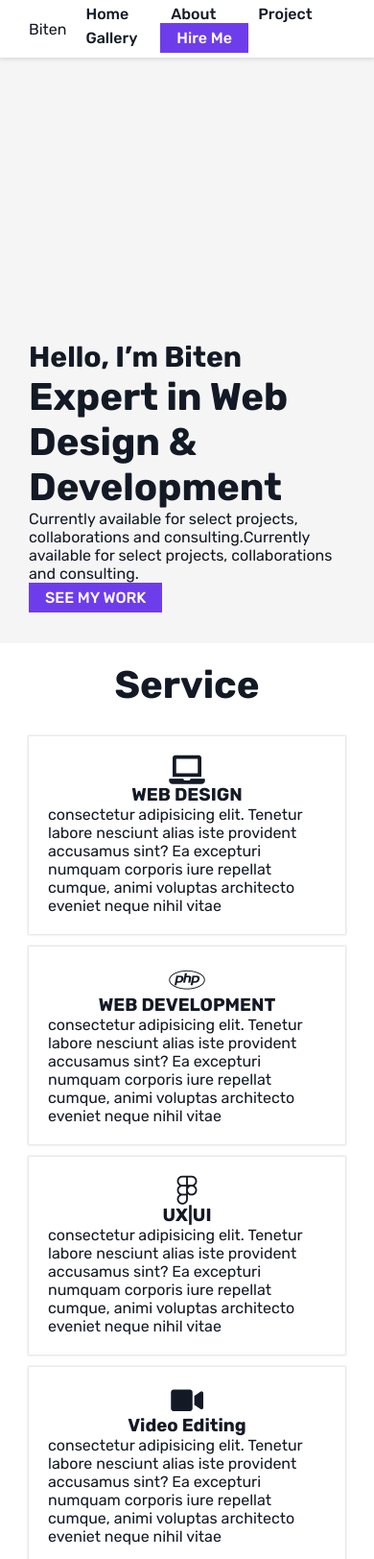
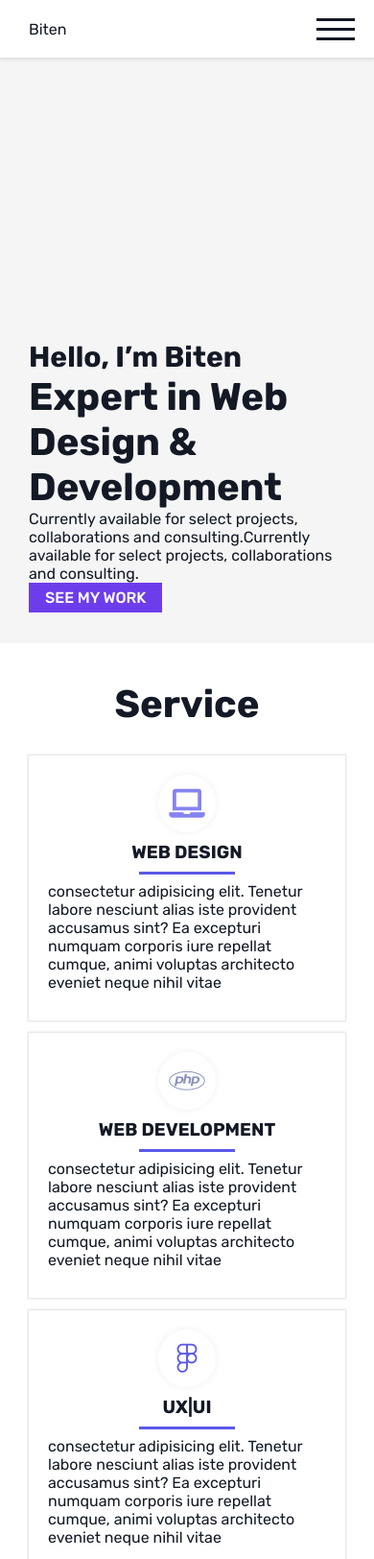
Before and after one commit to emetdas/devloper-biten-portfolio, a plain HTML site: page index.html in a window 390 px wide. Shown: the top 1624 px of the page at 96% size. Drawn offline with Linux system fonts and the light colour scheme.

Commit message:
update is done

```diff
--- a/css/style.css
+++ b/css/style.css
@@ -102,6 +102,72 @@ header {
 .nav_link {
   padding: 0.4rem 1rem;
 }
+.menu_icon {
+  width: 4rem;
+  height: 4rem;
+  right: 2rem;
+  position: absolute;
+  display: none;
+  cursor: pointer;
+}
+.menu_icon .menu_icon_box {
+  width: 100%;
+  height: 100%;
+  display: flex;
+  align-items: center;
+}
+.icon-line {
+  width: 100%;
+  height: 0.3rem;
+  background: var(--text-dark);
+}
+.icon-line::before,
+.icon-line::after {
+  position: absolute;
+  content: '';
+  width: 100%;
+  height: 0.3rem;
+  background: var(--text-dark);
+  transition: all 0.5s cubic-bezier(0.175, 0.885, 0.32, 1.275);
+}
+.icon-line::before {
+  transform: translateY(-1rem);
+}
+.icon-line::after {
+  transform: translateY(1rem);
+}
+.menu_icon_box.active .icon-line {
+  background: transparent;
+}
+.menu_icon_box.active .icon-line::before {
+  transform: rotate(45deg);
+}
+.menu_icon_box.active .icon-line::after {
+  transform: rotate(130deg);
+}
+@media (max-width: 768px) {
+  .nav_menu {
+    display: none;
+    transition: all 0.5s ease;
+  }
+  .menu_icon {
+    display: block;
+  }
+  .nav_menu.active {
+    display: block;
+    position: absolute;
+    top: var(--nav);
+    left: 0;
+    width: 100%;
+    height: calc(100vh - var(--nav));
+    background: #fff;
+  }
+  .nav_menu.active .nav_list {
+    display: block;
+    text-align: center;
+    padding: 1.5rem 0;
+  }
+}
 .home {
   max-height: 67rem;
   height: 100vh;
@@ -114,22 +180,63 @@ header {
 /* Home-section-end */
 /* Service-section-start */
 .service {
-  padding: 2rem 0;
+  padding: 4rem 0;
 }
 .service-items {
   padding-top: 3rem;
   gap: 1.3rem;
   grid-template-columns: repeat(auto-fit, minmax(29rem, 1fr));
 }
+@media (max-width: 400px) {
+  .service-items {
+    grid-template-columns: 1fr;
+  }
+}
 .service-item {
   box-shadow: 0 0 0.2rem 0.1rem rgb(223, 223, 223);
   padding: 2rem;
   text-align: center;
 }
+.service-item * {
+  padding: 1rem 0;
+}
 .service-item .paragraph {
   text-align: left;
 }
+.service-heading {
+  position: relative;
+}
+.service-heading::after {
+  position: absolute;
+  content: '';
+  left: 50%;
+  bottom: -0.2rem;
+  width: 10rem;
+  transform: translateX(-50%);
+  height: 0.3rem;
+  background: var(--bg-primary);
+}
 .service-icon {
   font-size: 3rem;
+  width: 6rem;
+  height: 6rem;
+  text-align: center;
+  line-height: 4rem;
+  background: var(--white);
+  border-radius: 50%;
+  box-shadow: 0 0 0.5rem 0.2rem rgba(235, 235, 235, 0.452);
+}
+
+.fa-laptop {
+  color: hsl(241, 78%, 73%);
+}
+.fa-php {
+  color: hsl(229, 29%, 64%);
+}
+.fa-figma {
+  color: var(--bg-primary);
+}
+.fa-video {
+  color: hsl(7, 87%, 58%);
 }
 /* Service-section-end */
--- a/index.html
+++ b/index.html
@@ -19,7 +19,7 @@
           <nav class="navigation d-flex jsc-sb align-center">
             <div class="logo">Biten</div>
             <div class="menu_icon">
-              <div class="memu_ionc_box">
+              <div class="menu_icon_box">
                 <div class="icon-line"></div>
               </div>
             </div>
@@ -36,7 +36,9 @@
               <li class="nav_list">
                 <a href="#!" class="nav_link">Gallery</a>
               </li>
-              <a href="#!" class="btn-primary">Hire Me</a>
+              <li class="nav_list">
+                <a href="#!" class="btn-primary">Hire Me</a>
+              </li>
             </ul>
           </nav>
         </div>
--- a/js/script.js
+++ b/js/script.js
@@ -0,0 +1,18 @@
+// navigation-start
+let menu_icon = document.querySelector('.menu_icon');
+let menu_icon_box = document.querySelector('.menu_icon_box');
+let nav_menu = document.querySelector('.nav_menu');
+let nav_link = document.querySelectorAll('.nav_link');
+
+menu_icon.addEventListener('click', () => {
+  menu_icon_box.classList.toggle('active');
+  nav_menu.classList.toggle('active');
+});
+nav_link.forEach((e) => {
+  e.addEventListener('click', () => {
+    menu_icon_box.classList.remove('active');
+    nav_menu.classList.remove('active');
+  });
+});
+
+// navigation-end
```
